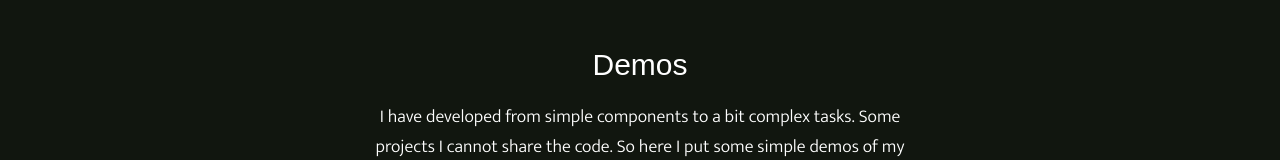
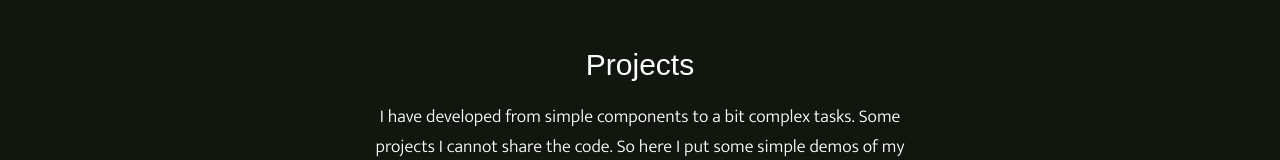
Before and after one commit to MateoRNV/portfolio, a SvelteKit app: page /projects in a window 1280 px wide. Shown: the top 160 px of the page. Built offline with nearby package versions, Linux system fonts and the light colour scheme; a web font is replaced by a local one.

Commit message:
SEO update

```diff
--- a/src/app.html
+++ b/src/app.html
@@ -1,12 +1,14 @@
 <!DOCTYPE html>
 <html lang="en">
   <head>
+    <title>Mateo Narvaez</title>
+    <meta name="description" content="Mateo Narvaez's personal website" />
     <meta charset="utf-8" />
+    <meta name="viewport" content="width=device-width" />
     <link rel="icon" href="images\logo.PNG" />
-		<meta name="viewport" content="width=device-width" />
     %sveltekit.head%
   </head>
   <body>
-		<div style="overflow: hidden;">%sveltekit.body%</div>
+    <div style="overflow: hidden">%sveltekit.body%</div>
   </body>
 </html>
--- a/src/routes/projects/+page.svelte
+++ b/src/routes/projects/+page.svelte
@@ -17,7 +17,7 @@
 </script>
 
 {#if init}
-  <h1 in:typewriter={{ speed: 1 }} out:fade>Demos</h1>
+  <h1 in:typewriter={{ speed: 1 }} out:fade>Projects</h1>
 
   <main in:fade={{ duration: 2000, delay: 1000 }} out:fade>
     <p class="intro">
```
Lines whose indentation alone changed are shown as unchanged.
